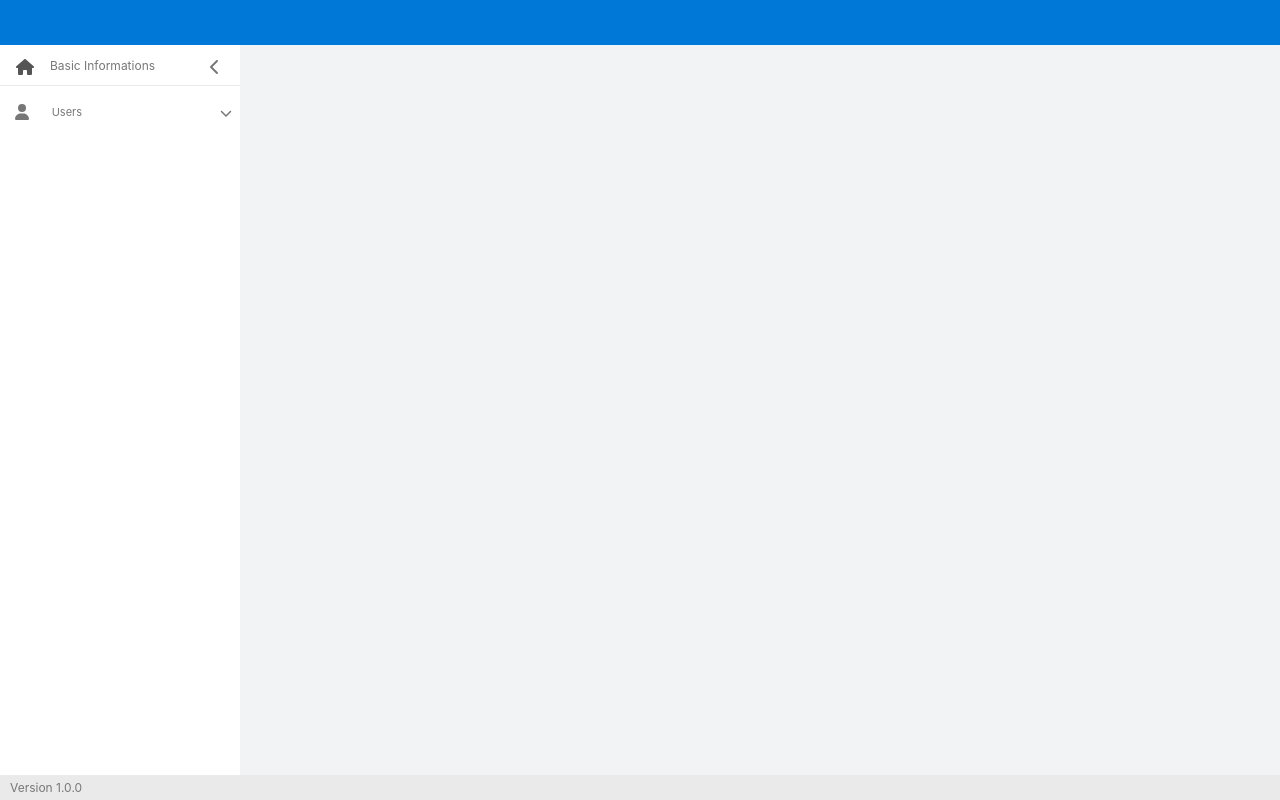
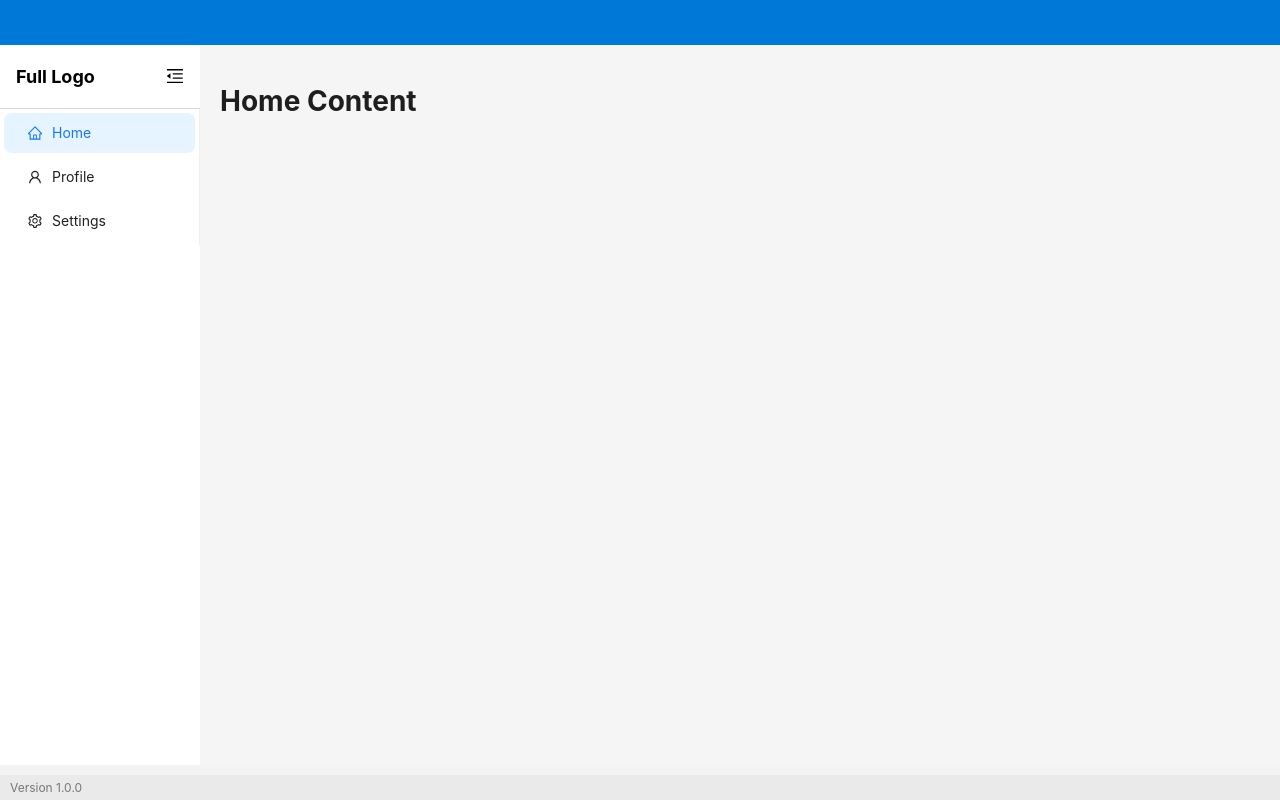
Before and after one commit to AmirNorouzpour/React-Admin, a React (Create React App) app: page / in a window 1280 px wide. Built offline with nearby package versions, Linux system fonts and the light colour scheme; the HTML template or start-up script is replaced by a standard one.

Commit message:
fix menu

```diff
--- a/package.json
+++ b/package.json
@@ -7,6 +7,7 @@
     "@fortawesome/free-brands-svg-icons": "^6.7.2",
     "@fortawesome/free-solid-svg-icons": "^6.7.2",
     "@fortawesome/react-fontawesome": "^0.2.2",
+    "antd": "^5.23.1",
     "cra-template-typescript": "1.2.0",
     "react": "^19.0.0",
     "react-dom": "^19.0.0",
--- a/src/components/side-menu/side-menu.tsx
+++ b/src/components/side-menu/side-menu.tsx
@@ -1,40 +1,130 @@
 import React, { useState } from "react";
 import "./side-menu.css";
 import { FontAwesomeIcon } from "@fortawesome/react-fontawesome";
+import {
+  AppstoreOutlined,
+  MailOutlined,
+  SettingOutlined,
+} from "@ant-design/icons";
+import type { MenuProps } from "antd";
+import { Menu } from "antd";
+type MenuItem = Required<MenuProps>["items"][number];
 
-const SideMenu: React.FC = () => {
-  const [isCollapsed, setIsCollapsed] = useState(true);
-  const [icon, setIcon] = useState("chevron-down");
-  const toggleMenu = () => {
-    debugger;
-    setIsCollapsed(!isCollapsed);
-    if (isCollapsed) {
-      setIcon("chevron-down");
+const items: MenuItem[] = [
+  {
+    key: "1",
+    icon: <MailOutlined />,
+    label: "Navigation One",
+    children: [
+      { key: "11", label: "Option 1" },
+      { key: "12", label: "Option 2" },
+      { key: "13", label: "Option 3" },
+      { key: "14", label: "Option 4" },
+    ],
+  },
+  {
+    key: "2",
+    icon: <AppstoreOutlined />,
+    label: "Navigation Two",
+    children: [
+      { key: "21", label: "Option 1" },
+      { key: "22", label: "Option 2" },
+      {
+        key: "23",
+        label: "Submenu",
+        children: [
+          { key: "231", label: "Option 1" },
+          { key: "232", label: "Option 2" },
+          { key: "233", label: "Option 3" },
+        ],
+      },
+      {
+        key: "24",
+        label: "Submenu 2",
+        children: [
+          { key: "241", label: "Option 1" },
+          { key: "242", label: "Option 2" },
+          { key: "243", label: "Option 3" },
+        ],
+      },
+    ],
+  },
+  {
+    key: "3",
+    icon: <SettingOutlined />,
+    label: "Navigation Three",
+    children: [
+      { key: "31", label: "Option 1" },
+      { key: "32", label: "Option 2" },
+      { key: "33", label: "Option 3" },
+      { key: "34", label: "Option 4" },
+    ],
+  },
+];
+
+interface LevelKeysProps {
+  key?: string;
+  children?: LevelKeysProps[];
+}
+
+const getLevelKeys = (items1: LevelKeysProps[]) => {
+  const key: Record<string, number> = {};
+  const func = (items2: LevelKeysProps[], level = 1) => {
+    items2.forEach((item) => {
+      if (item.key) {
+        key[item.key] = level;
+      }
+      if (item.children) {
+        func(item.children, level + 1);
+      }
+    });
+  };
+  func(items1);
+  return key;
+};
+
+const levelKeys = getLevelKeys(items as LevelKeysProps[]);
+
+interface SideMenuProps {
+  isCollapsed: boolean;
+}
+const SideMenu: React.FC<SideMenuProps> = ({ isCollapsed }) => {
+  const [stateOpenKeys, setStateOpenKeys] = useState(["2", "23"]);
+
+  const onOpenChange: MenuProps["onOpenChange"] = (openKeys) => {
+    const currentOpenKey = openKeys.find(
+      (key) => stateOpenKeys.indexOf(key) === -1
+    );
+    // open
+    if (currentOpenKey !== undefined) {
+      const repeatIndex = openKeys
+        .filter((key) => key !== currentOpenKey)
+        .findIndex((key) => levelKeys[key] === levelKeys[currentOpenKey]);
+
+      setStateOpenKeys(
+        openKeys
+          // remove repeat key
+          .filter((_, index) => index !== repeatIndex)
+          // remove current level all child
+          .filter((key) => levelKeys[key] <= levelKeys[currentOpenKey])
+      );
     } else {
-      setIcon("chevron-up");
+      // close
+      setStateOpenKeys(openKeys);
     }
   };
 
   return (
-    <ul className="ax-side-menu">
-      <li className="ax-side-menu-item">
-        <div className="ax-side-menu-item-icon">
-          <FontAwesomeIcon icon="user" />
-        </div>
-        <div className="menu-item-title">Users</div>
-        <div className="menu-item-expand" onClick={toggleMenu}>
-          <FontAwesomeIcon icon={icon} />
-        </div>
-      </li>
-      <div
-        className={`menu-items ${isCollapsed ? "menu-items-collapsed" : ""}`}
-      >
-        <div>
-          <FontAwesomeIcon icon="users" />
-        </div>
-        <div className="menu-item-child-title">User List</div>
-      </div>
-    </ul>
+    <Menu
+      mode="inline"
+      defaultSelectedKeys={["231"]}
+      openKeys={stateOpenKeys}
+      inlineCollapsed={isCollapsed}
+      onOpenChange={onOpenChange}
+      style={{ width: 240}}
+      items={items}
+
+    />
   );
 };
 
--- a/src/components/sidebar/sidebar.tsx
+++ b/src/components/sidebar/sidebar.tsx
@@ -1,35 +1,111 @@
 import React, { useState } from "react";
-import "./sidebar.css";
-import { FontAwesomeIcon } from "@fortawesome/react-fontawesome";
-import SideMenu from "../side-menu/side-menu.tsx";
+import { Layout, Menu } from "antd";
+import {
+  MenuUnfoldOutlined,
+  MenuFoldOutlined,
+  HomeOutlined,
+  UserOutlined,
+  SettingOutlined,
+} from "@ant-design/icons";
 
-const Sidebar: React.FC = () => {
-  const [isCollapsed, setIsCollapsed] = useState(false);
-  const [icon, setIcon] = useState("chevron-left");
-  const toggleSidebar = () => {
-    setIsCollapsed(!isCollapsed);
-    if (isCollapsed) setIcon("chevron-left");
-    else setIcon("chevron-right");
+const { Sider, Content } = Layout;
+
+const App: React.FC = () => {
+  const [collapsed, setCollapsed] = useState(false);
+  const [activeMenu, setActiveMenu] = useState("1"); // مدیریت محتوای فعال
+
+  const toggleCollapsed = () => {
+    setCollapsed(!collapsed);
+  };
+
+  // محتوای مرتبط با هر آیتم منو
+  const renderContent = () => {
+    switch (activeMenu) {
+      case "1":
+        return <h1>Home Content</h1>;
+      case "2":
+        return <h1>Profile Content</h1>;
+      case "3":
+        return <h1>Settings Content</h1>;
+      default:
+        return <h1>Welcome to the Dashboard</h1>;
+    }
   };
 
   return (
-    <div className={`ax-sidebar ${isCollapsed ? "ax-sidebar-collapsed" : ""}`}>
-      <div className="ax-sidebar-header">
-        <div className="ax-sidebar-system-info">
-          <span className="ax-sidebar-system-info-icon" id="info-icon">
-            <FontAwesomeIcon icon="house" />
-          </span>
-          <span className="ax-sidebar-system-info-title">
-            Basic Informations
-          </span>
+    <Layout style={{ minHeight: "90vh" }}>
+      <Sider
+        collapsible
+        collapsed={collapsed}
+        collapsedWidth={80}
+        theme="light"
+        trigger={null}
+        style={{ position: "relative" }}
+      >
+        {/* لوگو و دکمه باز/بسته */}
+        <div
+          style={{
+            position: "relative",
+            height: "64px",
+            display: "flex",
+            alignItems: "center",
+            justifyContent: collapsed ? "center" : "flex-start",
+            backgroundColor: "#ffffff",
+            borderBottom: "1px solid #d9d9d9",
+            padding: "0 16px",
+          }}
+        >
+          {!collapsed && (
+            <div
+              style={{
+                fontSize: "18px",
+                fontWeight: "bold",
+                color: "#000",
+                flex: 1,
+              }}
+            >
+              Full Logo
+            </div>
+          )}
+          <div
+            style={{
+              cursor: "pointer",
+              fontSize: "18px",
+              position: collapsed ? "absolute" : "relative",
+              top: collapsed ? "50%" : "auto",
+              left: collapsed ? "50%" : "auto",
+              transform: collapsed ? "translate(-50%, -50%)" : "none",
+            }}
+            onClick={toggleCollapsed}
+          >
+            {collapsed ? <MenuUnfoldOutlined /> : <MenuFoldOutlined />}
+          </div>
         </div>
-        <div className="ax-sidebar-toggle-btn" onClick={toggleSidebar}>
-          <FontAwesomeIcon icon={icon} />
-        </div>
-      </div>
-      <SideMenu />
-    </div>
+
+        {/* منو */}
+        <Menu
+          theme="light"
+          mode="inline"
+          defaultSelectedKeys={["1"]}
+          inlineCollapsed={collapsed}
+          onClick={(e) => setActiveMenu(e.key)} // تغییر محتوای فعال بر اساس کلید
+        >
+          <Menu.Item key="1" icon={<HomeOutlined />}>
+            Home
+          </Menu.Item>
+          <Menu.Item key="2" icon={<UserOutlined />}>
+            Profile
+          </Menu.Item>
+          <Menu.Item key="3" icon={<SettingOutlined />}>
+            Settings
+          </Menu.Item>
+        </Menu>
+      </Sider>
+      <Layout>
+        <Content style={{ padding: "20px" }}>{renderContent()}</Content>
+      </Layout>
+    </Layout>
   );
 };
 
-export default Sidebar;
+export default App;
```
Also changed, not shown: 1 other file (tests, documents, lock files or other folders).
